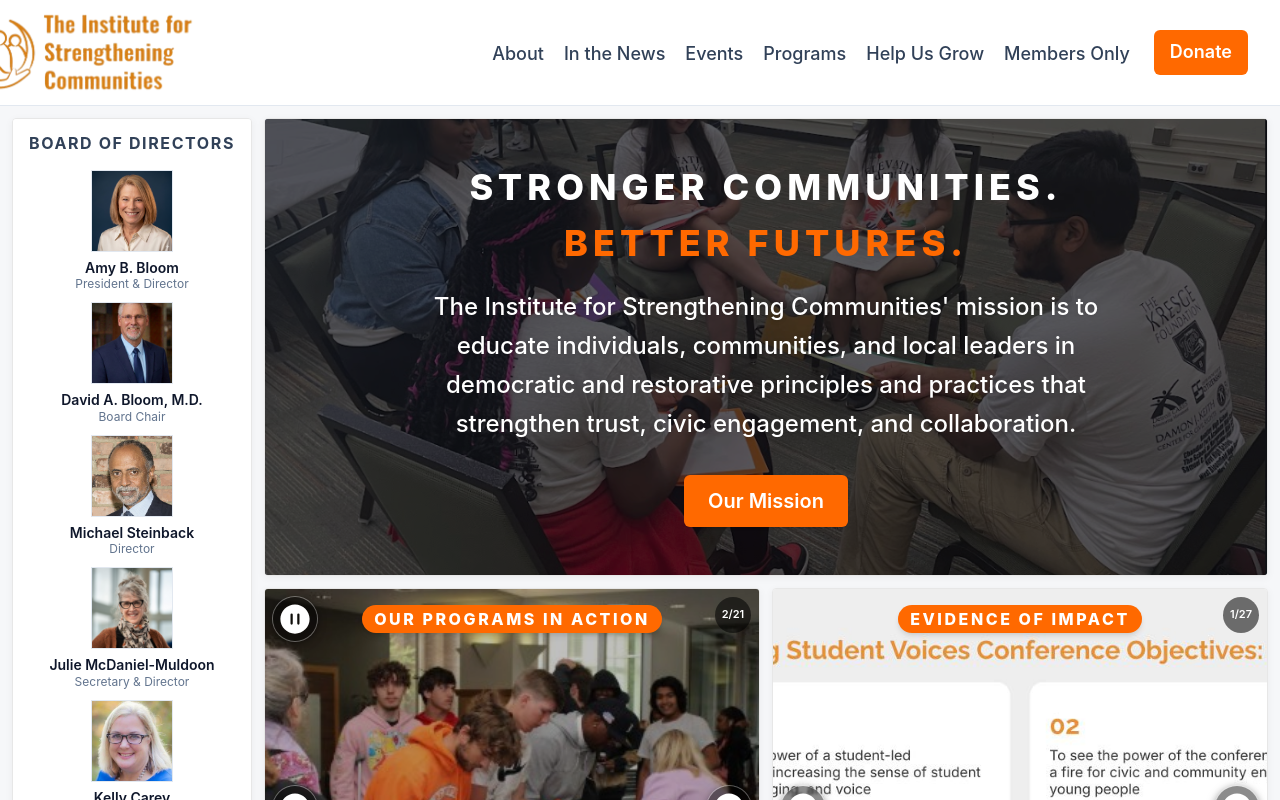
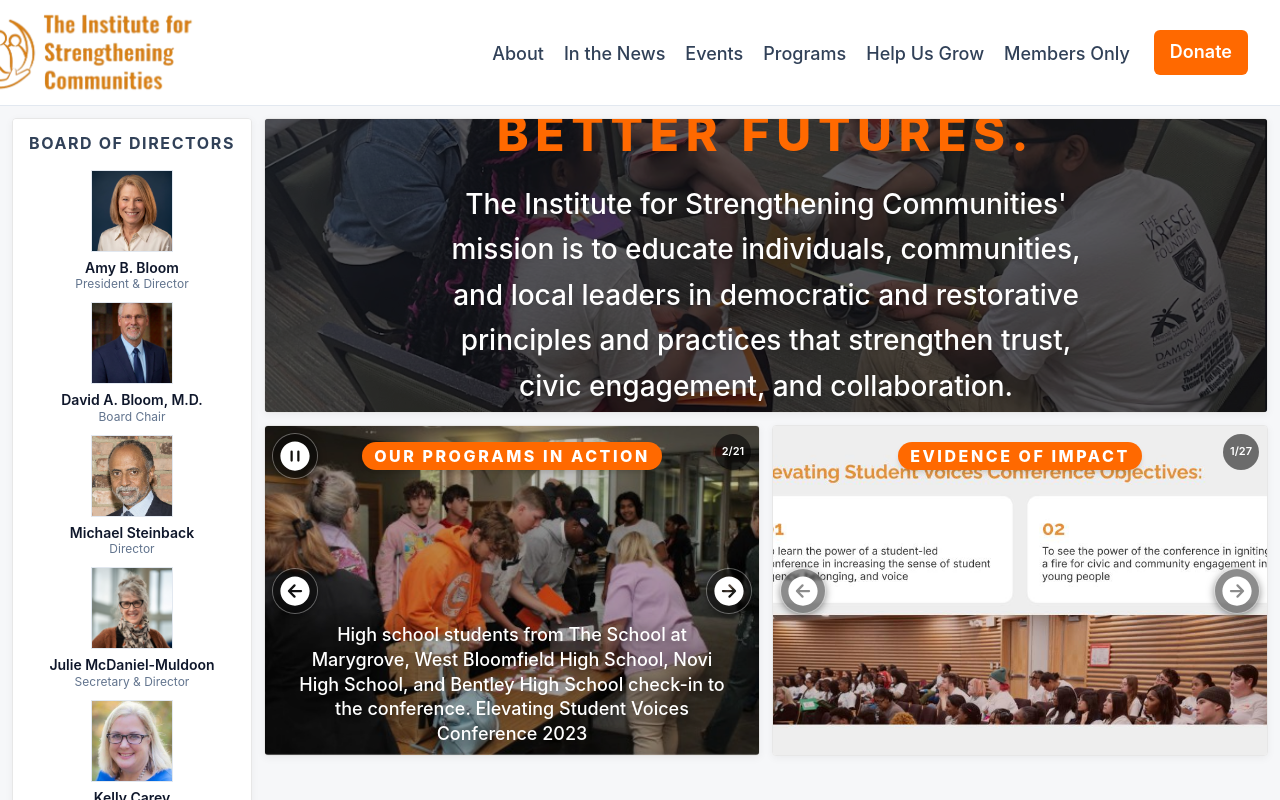
Before and after one commit to LukeDPerron/The-Institute-for-Strengthening-Communities, a Next.js app: page / in a window 1280 px wide. Shown: the top 800 px of the page. Built offline with nearby package versions, Linux system fonts and the light colour scheme.

Commit message:
changed sizing and ratios to better accommodate different sized devices

```diff
--- a/app/page.tsx
+++ b/app/page.tsx
@@ -79,20 +79,20 @@
 
       {/* Content */}
       <div className="relative z-10 flex h-full flex-col items-center justify-center px-5 py-8 text-center sm:px-12 sm:py-12">
-        <p className="mb-3 text-2xl font-extrabold uppercase tracking-[0.08em] text-white sm:mb-4 sm:text-4xl sm:tracking-[0.14em]">
+        <p className="mb-3 text-3xl font-extrabold uppercase tracking-[0.08em] text-white sm:mb-4 sm:text-5xl sm:tracking-[0.14em]">
           Stronger Communities.
         </p>
-        <p className="mb-5 text-2xl font-extrabold uppercase tracking-[0.08em] text-orange-500 sm:mb-6 sm:text-4xl sm:tracking-[0.14em]">
+        <p className="mb-5 text-3xl font-extrabold uppercase tracking-[0.08em] text-orange-500 sm:mb-6 sm:text-5xl sm:tracking-[0.14em]">
         Better Futures.
         </p>
         <blockquote className="mx-auto w-[92%] sm:w-[75%]">
-          <p className="text-base font-medium leading-relaxed text-white drop-shadow sm:text-xl lg:text-2xl">
+          <p className="text-lg font-medium leading-relaxed text-white drop-shadow sm:text-2xl lg:text-[1.75rem]">
             {homepageContent.missionQuote}
           </p>
         </blockquote>
         <Link
           href="/about"
-          className="mt-6 inline-flex min-h-11 items-center justify-center rounded-md bg-orange-500 px-6 py-3 text-lg font-semibold text-white shadow transition-colors hover:bg-orange-600 focus-visible:outline focus-visible:outline-2 focus-visible:outline-offset-2 focus-visible:outline-orange-400 sm:mt-8 sm:text-xl"
+          className="mt-6 inline-flex min-h-11 items-center justify-center rounded-md bg-orange-500 px-6 py-3 text-xl font-semibold text-white shadow transition-colors hover:bg-orange-600 focus-visible:outline focus-visible:outline-2 focus-visible:outline-offset-2 focus-visible:outline-orange-400 sm:mt-8 sm:text-2xl"
         >
           Our Mission
         </Link>
@@ -132,13 +132,13 @@
           <div className="order-first min-w-0 self-start grid grid-cols-1 gap-3 md:grid-cols-2 lg:order-none">
 
             {/* Top box: Mission statement */}
-            <div className="min-h-[360px] overflow-hidden rounded-[4px] border border-[#e7e7e7] shadow-[0_2px_8px_rgba(0,0,0,0.05)] md:col-span-2 md:min-h-[400px] lg:min-h-[320px]">
+            <div className="min-h-[360px] overflow-hidden rounded-[4px] border border-[#e7e7e7] shadow-[0_2px_8px_rgba(0,0,0,0.05)] md:col-span-2 md:min-h-[400px] lg:min-h-0 lg:aspect-[3.4/1]">
               <MissionBox className="h-full w-full" />
             </div>
 
             {/* Bottom-leftMain Photos carousel (moved from top-right) */}
             <div
-              className="aspect-[4/3] overflow-hidden rounded-[4px] border border-[#e7e7e7] bg-white shadow-[0_2px_8px_rgba(0,0,0,0.05)] md:aspect-auto md:h-[400px] lg:min-h-[420px] xl:min-h-[440px] 2xl:min-h-[480px]"
+              className="aspect-[3/2] overflow-hidden rounded-[4px] border border-[#e7e7e7] bg-white shadow-[0_2px_8px_rgba(0,0,0,0.05)]"
               aria-label="Featured Photos"
             >
               <PhotoCarousel
@@ -154,7 +154,7 @@
 
             {/* Bottom-right: Student Testimonies */}
             <div
-              className="aspect-[4/3] overflow-hidden rounded-[4px] border border-[#e7e7e7] bg-white shadow-[0_2px_8px_rgba(0,0,0,0.05)] md:aspect-auto md:h-[400px] lg:min-h-[420px] xl:min-h-[440px] 2xl:min-h-[480px]"
+              className="aspect-[3/2] overflow-hidden rounded-[4px] border border-[#e7e7e7] bg-white shadow-[0_2px_8px_rgba(0,0,0,0.05)]"
               aria-label="Student Testimonies"
             >
               <PhotoCarousel
```
